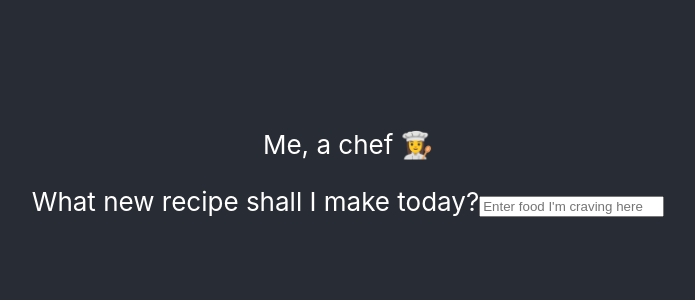
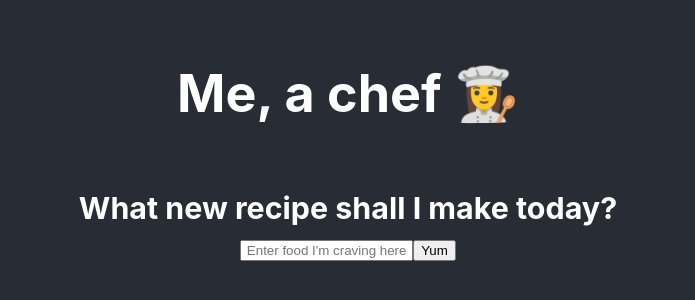
Before and after one commit to genacatharine/practicereact, a React (Create React App) app: page / in a window 1280 px wide. Shown: the part 240-540 px from the top of the page, without its empty margins (292-987 px from the left). Built offline with nearby package versions, Linux system fonts and the light colour scheme.

Commit message:
adding search bar css

```diff
--- a/src/App.css
+++ b/src/App.css
@@ -28,6 +28,11 @@
   color: #61dafb;
 }
 
+#search-bar-input {
+  width: 165px;
+  text-align: center;
+}
+
 @keyframes App-logo-spin {
   from {
     transform: rotate(0deg);
--- a/src/App.js
+++ b/src/App.js
@@ -5,7 +5,7 @@ function App() {
   return (
     <div className="App">
       <header className="App-header">
-        <p>Me, a chef 👩‍🍳</p>
+        <h1>Me, a chef 👩‍🍳</h1>
         <SearchBar />
       </header>
     </div>
--- a/src/SearchBar.js
+++ b/src/SearchBar.js
@@ -4,14 +4,19 @@ const SearchBar = () => {
   const [search, updateSearch] = useState("");
 
   return (
-    <div id="search-bar">
+    <div id="search-bar-container">
+      <h3>
         <label>What new recipe shall I make today?</label>
+        <br></br>
         <input
+          id="search-bar-input"
           type="text"
           value={search}
           onChange={(e) => updateSearch(e.target.value)}
           placeholder="Enter food I'm craving here"
         ></input>
+        <button>Yum</button>
+      </h3>
     </div>
   );
 };
```
Lines whose indentation alone changed are shown as unchanged.
